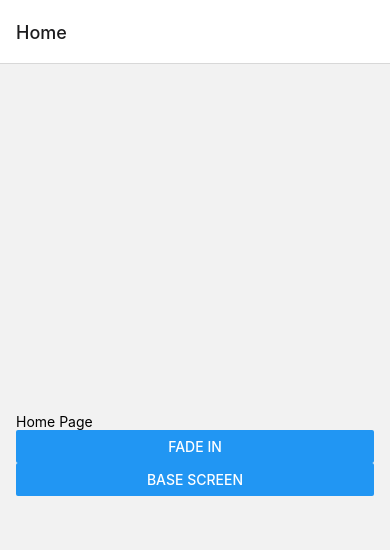
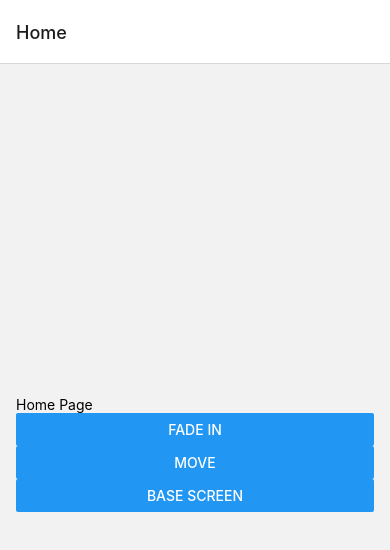
Before and after one commit to salihbektas/moti-animation-examples, a React Native app: screen /Home in a window 390 px wide. Shown: the top 550 px of the page. Built offline with nearby package versions, Linux system fonts and the light colour scheme.

Commit message:
feat: move animation added

```diff
--- a/App.tsx
+++ b/App.tsx
@@ -13,6 +13,7 @@ import {
 import BaseScreen from './src/screens/BaseScreen/BaseScreen';
 import FadeIn from './src/screens/FadeIn/FadeIn';
 import Home from './src/screens/Home/Home';
+import Move from './src/screens/Move/Move';
 import { RootStackParamList } from './src/types';
 
 const Stack = createNativeStackNavigator<RootStackParamList>();
@@ -25,6 +26,7 @@ function App() {
       <Stack.Navigator>
         <Stack.Screen name="Home" component={Home} />
         <Stack.Screen name="FadeIn" component={FadeIn} />
+        <Stack.Screen name="Move" component={Move} />
         <Stack.Screen name="BaseScreen" component={BaseScreen} />
       </Stack.Navigator>
     </NavigationContainer>
--- a/src/screens/Home/Home.tsx
+++ b/src/screens/Home/Home.tsx
@@ -15,6 +15,7 @@ function Home({ navigation }: HomeProps) {
     <View style={ styles.main }>
       <Text>Home Page</Text>
       <Button title='fade in' onPress={() => navigation.navigate('FadeIn')} />
+      <Button title='Move' onPress={() => navigation.navigate('Move')} />
       <Button title='base screen' onPress={() => navigation.navigate('BaseScreen')} />
     </View>
   )
--- /dev/null
+++ b/src/screens/Move/Move.tsx
@@ -0,0 +1,45 @@
+import { MotiView, useAnimationState } from 'moti';
+import React, { useState } from 'react';
+import {
+  View,
+  Text,
+  StyleSheet,
+  Button
+} from 'react-native';
+
+
+function Move() {
+
+  const [isLeft, setIsLeft] = useState(true)
+
+  const onPress = () => {
+    setIsLeft(s => !s)
+  }
+
+  return (
+    <View style={ styles.main }>
+      <MotiView
+        style={ styles.box }
+        animate={{translateX: isLeft ? 0 : 250}}
+        transition={{type: 'timing'}}
+      />
+      <Button title='Move' onPress={onPress}/>
+    </View>
+  )
+}
+
+const styles = StyleSheet.create({
+  main: {
+    flex: 1,
+    justifyContent: 'center',
+    padding: 16
+  },
+
+  box: {
+    width:100,
+    height: 100,
+    backgroundColor: 'red'
+  }
+});
+
+export default Move
--- a/src/types.tsx
+++ b/src/types.tsx
@@ -4,8 +4,10 @@ export type RootStackParamList = {
   Home: undefined;
   BaseScreen: undefined;
   FadeIn: undefined;
+  Move: undefined;
 };
 
 export type HomeProps = NativeStackScreenProps<RootStackParamList, 'Home'>;
 export type BaseScreenProps = NativeStackScreenProps<RootStackParamList, 'BaseScreen'>;
 export type FadeInProps = NativeStackScreenProps<RootStackParamList, 'FadeIn'>;
+export type MoveProps = NativeStackScreenProps<RootStackParamList, 'Move'>;
```
